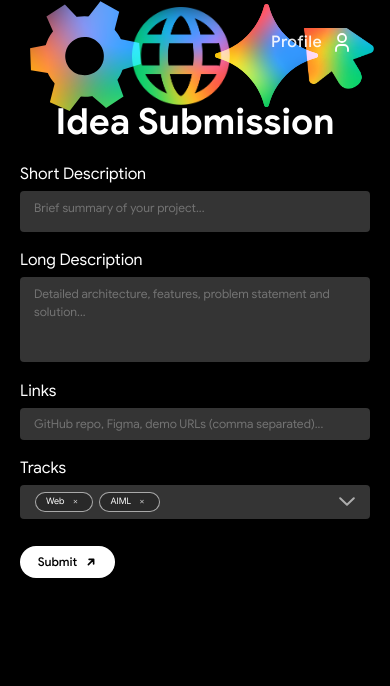
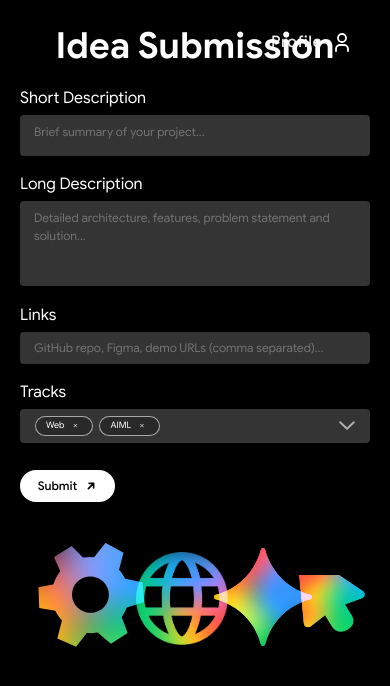
Before and after one commit to GDGVIT/Devjams26-Frontend, a Next.js app in the folder devjams/: page /idea/submission in a window 390 px wide. Shown: the top 686 px of the page. Built offline with nearby package versions, Linux system fonts and the light colour scheme; a web font is replaced by a local one.

Commit message:
fix(idea-submission): position 4-logos banner at bottom on mobile matching figma spec

```diff
--- a/devjams/app/idea/submission/page.tsx
+++ b/devjams/app/idea/submission/page.tsx
@@ -92,8 +92,9 @@ export default function IdeaSubmissionPage() {
           <path d="M6 21v-2a4 4 0 0 1 4-4h4a4 4 0 0 1 4 4v2" />
         </svg>
       </Link>
+      {/* 4 Logos Blend Banner: Top on Desktop, Down at the bottom on Mobile (Group 1948755625) */}
       <div
-        className="relative pointer-events-none z-10 w-full max-w-[848px] h-[clamp(100px,18vw,314px)] -mt-[clamp(24px,5vw,135px)] flex items-center justify-center overflow-visible"
+        className="order-last md:order-first relative pointer-events-none z-10 w-full max-w-[340px] md:max-w-[848px] h-[124px] md:h-[clamp(140px,22vw,314px)] mt-8 md:-mt-[clamp(24px,5vw,135px)] flex items-center justify-center overflow-visible flex-shrink-0"
         aria-hidden="true"
       >
         <div className="relative w-full h-full flex items-center justify-center">
```
